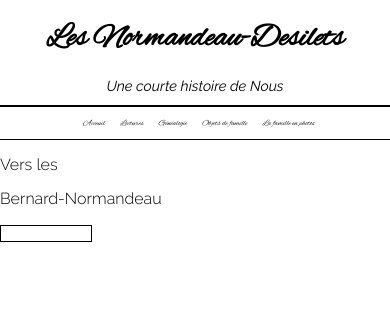
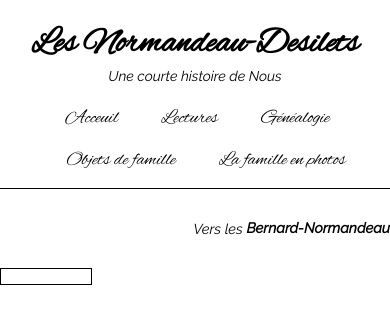
Before and after one commit to micheldesilets/la_famille, a PHP site: page /photo_arch_desilets.php in a window 390 px wide. Shown: the top 324 px of the page. Run offline with PHP 8.4, Linux system fonts and the light colour scheme; data that the repository does not hold is empty; some libraries are stand-ins or nearby versions.

Commit message:
Remove media queries from all pages

```diff
--- a/css/style.css
+++ b/css/style.css
@@ -204,7 +204,7 @@
 
 .masthead {
   font-family: 'Alex Brush';
-  font-size: 1em;
+  font-size: 1.1em;
   margin-top: .5em;
   text-align: center;
 }
@@ -213,7 +213,7 @@
   font-family: Raleway;
   font-style: italic;
   margin-top: -1.4em;
-  font-size: .9em;
+  font-size: .8em;
   text-align: center;
   margin-bottom: -0.8em;
 }
@@ -228,7 +228,6 @@
 }
 
 .nav-main li {
-  font-size: 1.28em;
   /*border-left: 1px solid #c8c8c8;*/
   display: inline-block;
 }
@@ -243,7 +242,8 @@
 
 .nav-main a {
   display: inline-block;
-  font-size: 1em;
+  font-size: 1.1em;
+  /*font-weight: bold;*/
   padding: .5em .9em .5em 1.15em;
   /*color: #292929;*/
 }
@@ -355,6 +355,41 @@
   transition: 1.4s;
 }
 
+/* Reading page */
+.flip-archive {
+  font-style: italic;
+  font-weight: bold;
+  font-size: .9em;
+  text-align: right;
+  display: block;
+}
+
+.normal-flip-archive {
+  font-weight: normal;
+  display: inline-block;
+}
+
+main .readings {
+  font-weight: bold;
+}
+
+main .title {
+  font-weight: bold;
+  margin-top: 0;
+}
+
+p.resume {
+  font-weight: normal;
+  font-size: 1.12em;
+}
+
+main .books {
+  width: 15%;
+  float: left;
+  padding-right: 1.5em;
+  padding-bottom: 1em;
+}
+
 /* SIDEBAR
 ------------------------------------------ */
 .mod h2 {
--- a/index.php
+++ b/index.php
@@ -6,7 +6,7 @@
   <title>Famille Normandeau-Desilets - Acceuil</title>
   <link rel="stylesheet" href="css/normalize.css">
   <link rel="stylesheet" href="css/style.css">
-  <!--  <link rel="stylesheet" href="css/media_query.css" media="screen">-->
+  <!--   <link rel="stylesheet" href="css/media_query.css" media="screen">-->
   <!--  <link href="https://fonts.googleapis.com/css?family=Alex+Brush|Raleway:400,400i,700,700i" rel="stylesheet">-->
   <?php
   require_once 'classes/database/cl_photosDB.php';
--- a/photo_arch_desilets.php
+++ b/photo_arch_desilets.php
@@ -6,7 +6,7 @@
   <title>Famille Normandeau-Desilets - Archives</title>
   <link rel="stylesheet" href="css/normalize.css">
   <link rel="stylesheet" href="css/style.css">
-  <link rel="stylesheet" href="css/media_query.css" media="screen">
+  <!--  <link rel="stylesheet" href="css/media_query.css" media="screen">-->
   <!--  <link href="https://fonts.googleapis.com/css?family=Alex+Brush|Raleway:400,400i,700,700i" rel="stylesheet">-->
   <!--[if lt IE 9]>
   <script src="js/html5shiv.js"></script>
--- a/photo_arch_normandeau.php
+++ b/photo_arch_normandeau.php
@@ -6,7 +6,7 @@
   <title>Famille Bernard-Normandeau - Archives</title>
   <link rel="stylesheet" href="css/normalize.css">
   <link rel="stylesheet" href="css/style.css">
-  <link rel="stylesheet" href="css/media_query.css" media="screen">
+  <!--  <link rel="stylesheet" href="css/media_query.css" media="screen">-->
   <!--  <link href="https://fonts.googleapis.com/css?family=Alex+Brush|Raleway:400,400i,700,700i" rel="stylesheet">-->
   <!--[if lt IE 9]>
   <script src="js/html5shiv.js"></script>
--- a/readings.php
+++ b/readings.php
@@ -6,7 +6,7 @@
   <title>Famille Normandeau-Desilets - Lectures</title>
   <link rel="stylesheet" href="css/normalize.css">
   <link rel="stylesheet" href="css/style.css">
-  <link rel="stylesheet" href="css/media_query.css" media="screen">
+  <!--  <link rel="stylesheet" href="css/media_query.css" media="screen">-->
   <!--  <link href="https://fonts.googleapis.com/css?family=Alex+Brush|Raleway:400,400i,700,700i" rel="stylesheet">-->
   <!--[if lt IE 9]>
   <!--<script src="js/html5shiv.js"></script>-->
```
